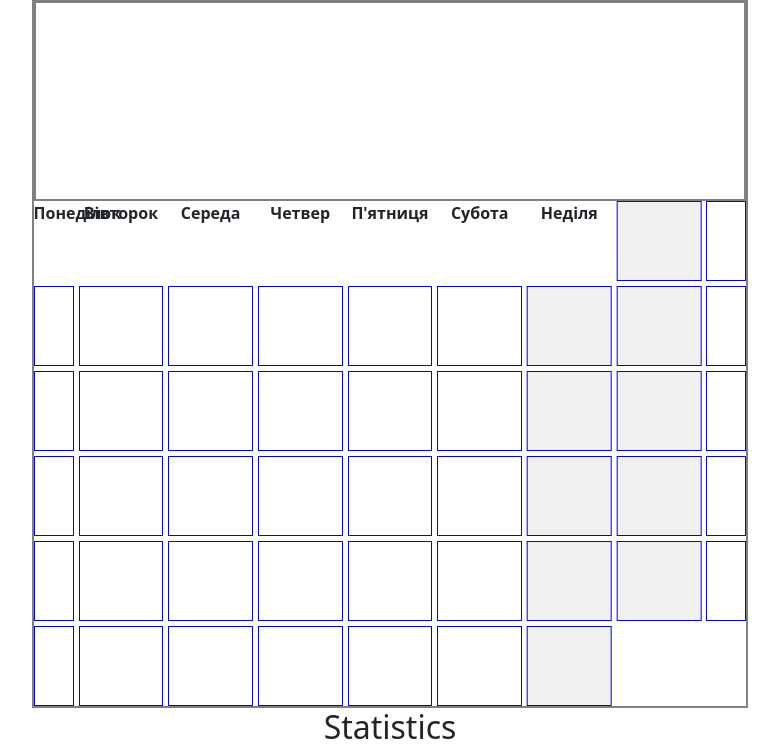
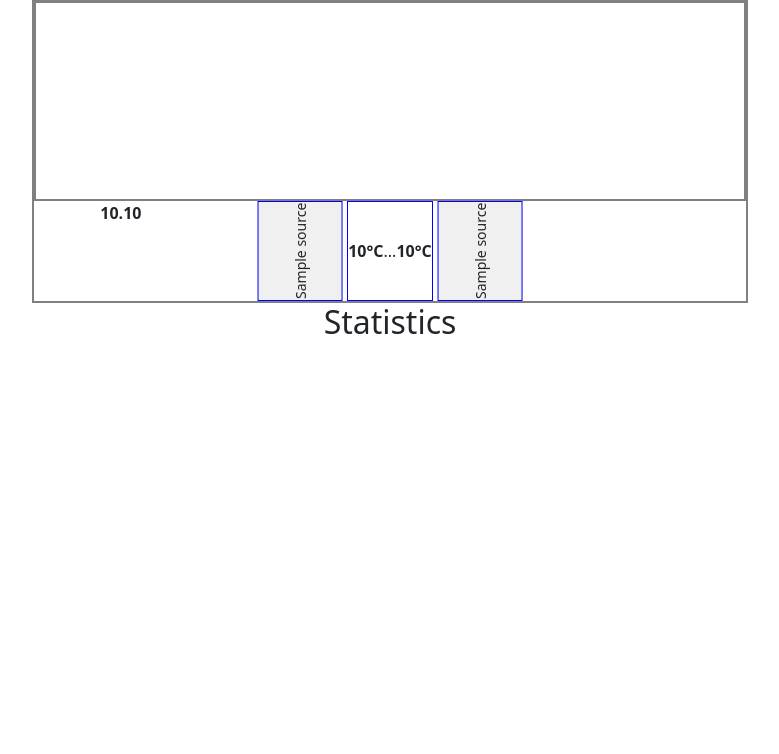
Before and after one commit to GVivaLd1/meteohub, a Django app: template meteohub/main/templates/main/index.html in a window 1280 px wide. Shown: the part 150-904 px from the top of the page, without its empty margins (378-1157 px from the left). After the commit the page ends 484 px from the top, so only its background shows below. Run offline with Django 5.2, Linux system fonts and the light colour scheme; the template is opened without the code that fills it: most values are stand-ins (such as "Sample title", 1, 10 or a date in 2020).

Commit message:
feat: integrate DB data into comparison grid

```diff
--- a/meteohub/main/static/main/css/style.css
+++ b/meteohub/main/static/main/css/style.css
@@ -64,11 +64,16 @@ header, section {
     font-size: 14px;
 }
 
-.day-report {
+.day-report, .day-report-undefined {
     border: 1px solid blue;
-    min-height: 80px;
+    min-height: 100px;
     display: flex;
     align-items: center;
     justify-content: center;
     text-align: center;
 }
+
+.day-report-undefined {
+    color: gray;
+    font-size: 12px;
+}
--- a/meteohub/main/templates/main/index.html
+++ b/meteohub/main/templates/main/index.html
@@ -34,69 +34,33 @@
                 <div id="summary"></div>
                 <div id="comparison-block">
                     <div class="days-of-week">
-                        <span class="day-name">Понеділок</span>
-                        <span class="day-name">Вівторок</span>
-                        <span class="day-name">Середа</span>
-                        <span class="day-name">Четвер</span>
-                        <span class="day-name">П'ятниця</span>
-                        <span class="day-name">Субота</span>
-                        <span class="day-name">Неділя</span>
+                        <div class="spacer"></div>
+                        {% for d in dates %}
+                             <span class="day-name">{{ d|date:"d.m" }}</span>
+                        {% endfor %}
+                        <div class="spacer"></div>
                     </div>
-                    <div class="source-report">
-                        <div class="source-name"></div>
-                        <div class="day-report"></div>
-                        <div class="day-report"></div>
-                        <div class="day-report"></div>
-                        <div class="day-report"></div>
-                        <div class="day-report"></div>
-                        <div class="day-report"></div>
-                        <div class="day-report"></div>
-                        <div class="source-name"></div>
-                    </div>
-                    <div class="source-report">
-                        <div class="source-name"></div>
-                        <div class="day-report"></div>
-                        <div class="day-report"></div>
-                        <div class="day-report"></div>
-                        <div class="day-report"></div>
-                        <div class="day-report"></div>
-                        <div class="day-report"></div>
-                        <div class="day-report"></div>
-                        <div class="source-name"></div>
-                    </div>
-                    <div class="source-report">
-                        <div class="source-name"></div>
-                        <div class="day-report"></div>
-                        <div class="day-report"></div>
-                        <div class="day-report"></div>
-                        <div class="day-report"></div>
-                        <div class="day-report"></div>
-                        <div class="day-report"></div>
-                        <div class="day-report"></div>
-                        <div class="source-name"></div>
-                    </div>
-                    <div class="source-report">
-                        <div class="source-name"></div>
-                        <div class="day-report"></div>
-                        <div class="day-report"></div>
-                        <div class="day-report"></div>
-                        <div class="day-report"></div>
-                        <div class="day-report"></div>
-                        <div class="day-report"></div>
-                        <div class="day-report"></div>
-                        <div class="source-name"></div>
-                    </div>
-                    <div class="source-report">
-                        <div class="source-name"></div>
-                        <div class="day-report"></div>
-                        <div class="day-report"></div>
-                        <div class="day-report"></div>
-                        <div class="day-report"></div>
-                        <div class="day-report"></div>
-                        <div class="day-report"></div>
-                        <div class="day-report"></div>
-                        <div class="source-name"></div>
-                    </div>
+                    {% for source, days_dict in grouped_data.items %}
+
+                        <div class="source-report">
+
+                            <div class="source-name">{{source}}</div>
+                            {% for target_date, report in days_dict.items %}
+
+                                {% if report %}
+                                    <div class="day-report">
+                                        <strong>{{ report.min_temp }}°C</strong> ... <strong>{{ report.max_temp }}°C</strong>
+                                    </div>
+                                {% else %}
+                                    <div class="day-report-undefined">Немає даних</div>
+                                {% endif %}
+
+                            {% endfor %}
+                            <div class="source-name">{{source}}</div>
+
+                        </div>
+
+                    {% endfor %}
                 </div>
             </div>
         </section>
```
Also changed, not shown: meteohub/main/views.py (+25 -2 lines).
